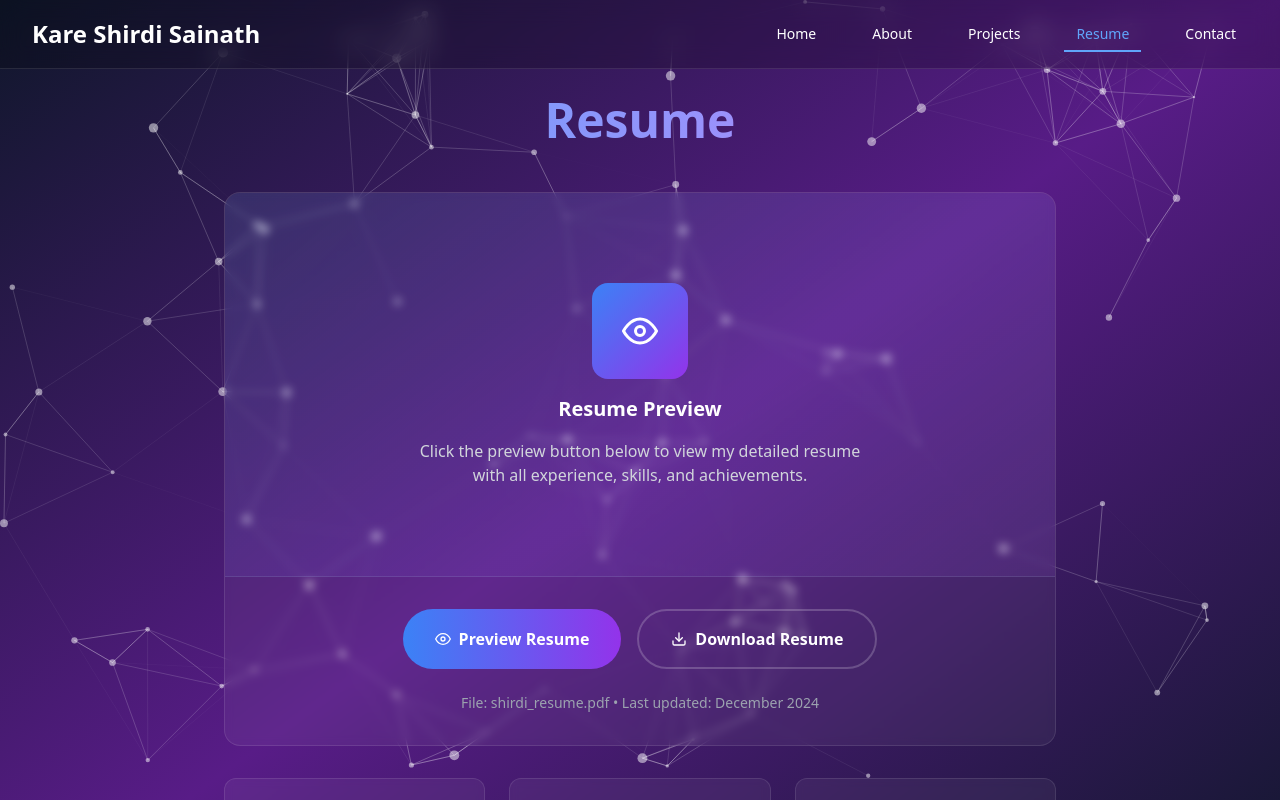
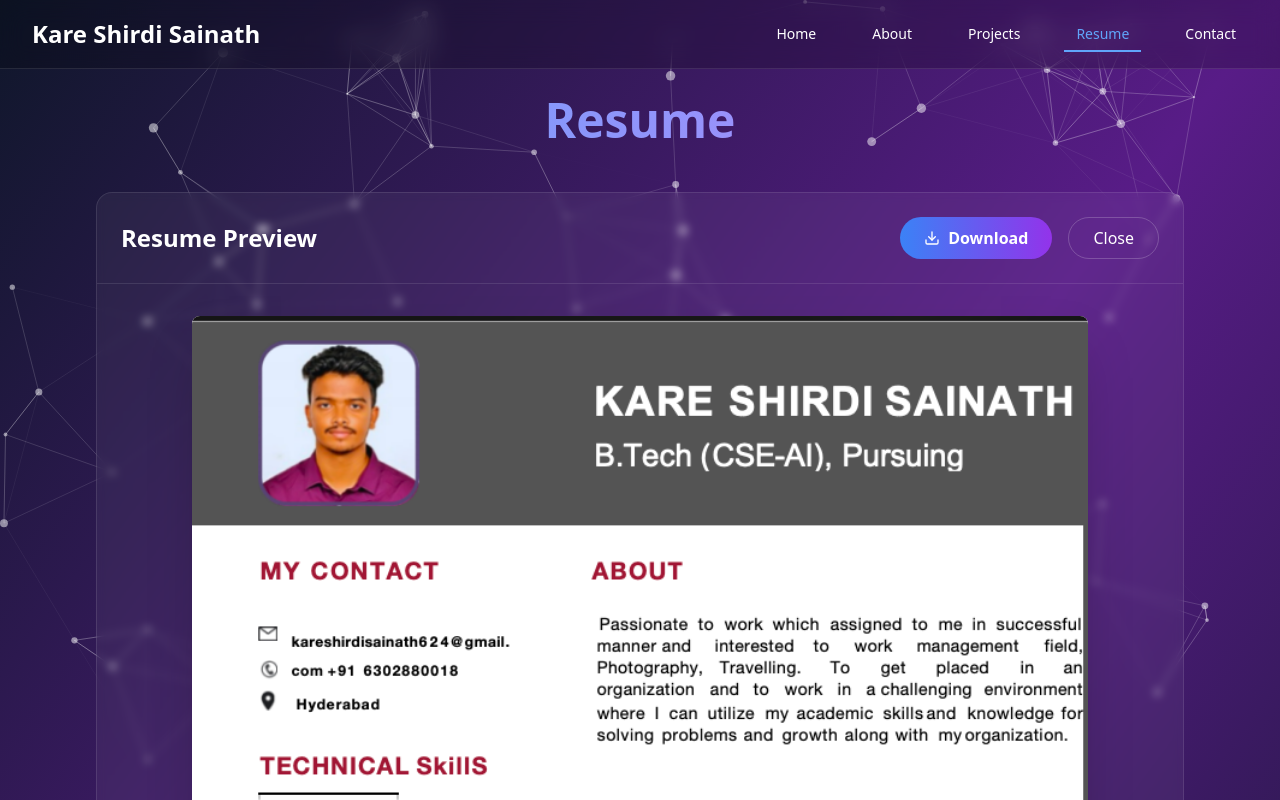
Before and after one commit to shirdikare/kare-sainath-portfolio-vibe, a React (Vite) app: page /resume in a window 1280 px wide. Both pictures are taken after a click on the button "Preview Resume". Shown: the top 800 px of the page. Built offline with nearby package versions, Linux system fonts and the light colour scheme.

Commit message:
Refactor: Implement resume download and preview
Implement resume download functionality and a preview area within the resume page.

```diff
--- a/src/pages/Resume.tsx
+++ b/src/pages/Resume.tsx
@@ -1,17 +1,27 @@
 
 import { motion } from "framer-motion";
-import { FiDownload, FiEye } from "react-icons/fi";
+import { FiDownload, FiEye, FiMail, FiPhone, FiMapPin } from "react-icons/fi";
+import { useState } from "react";
 
 const Resume = () => {
+  const [showPreview, setShowPreview] = useState(false);
+
   const handleDownload = () => {
-    // In a real application, this would download the actual resume file
-    console.log("Downloading resume...");
-    // You would implement the actual download functionality here
+    // Create a link to download the resume
+    const link = document.createElement('a');
+    link.href = '/lovable-uploads/df354ef8-b008-4861-93e3-c75dd5c8d101.png';
+    link.download = 'KARE_SHIRDI_SAINATH_Resume.pdf';
+    document.body.appendChild(link);
+    link.click();
+    document.body.removeChild(link);
   };
 
   const handlePreview = () => {
-    // In a real application, this would open the resume in a new tab or modal
-    console.log("Opening resume preview...");
+    setShowPreview(true);
+  };
+
+  const handleClosePreview = () => {
+    setShowPreview(false);
   };
 
   return (
@@ -22,7 +32,7 @@ const Resume = () => {
       transition={{ duration: 0.5 }}
       className="min-h-screen pt-24 pb-12 relative z-10"
     >
-      <div className="max-w-4xl mx-auto px-4 sm:px-6 lg:px-8">
+      <div className="max-w-6xl mx-auto px-4 sm:px-6 lg:px-8">
         <motion.h1
           initial={{ y: 50, opacity: 0 }}
           animate={{ y: 0, opacity: 1 }}
@@ -32,11 +42,14 @@ const Resume = () => {
           Resume
         </motion.h1>
 
+        {!showPreview ? (
+          <>
+            {/* Resume Preview Card */}
             <motion.div
               initial={{ y: 50, opacity: 0 }}
               animate={{ y: 0, opacity: 1 }}
               transition={{ delay: 0.4, duration: 0.8 }}
-          className="bg-white/5 backdrop-blur-sm rounded-2xl border border-white/10 overflow-hidden"
+              className="bg-white/5 backdrop-blur-sm rounded-2xl border border-white/10 overflow-hidden mb-8"
             >
               {/* Resume Preview Area */}
               <div className="h-96 bg-gradient-to-br from-blue-500/10 to-purple-500/10 flex items-center justify-center border-b border-white/10">
@@ -44,10 +57,10 @@ const Resume = () => {
                   <div className="w-24 h-24 bg-gradient-to-br from-blue-500 to-purple-600 rounded-2xl flex items-center justify-center mx-auto">
                     <FiEye size={36} className="text-white" />
                   </div>
-              <h3 className="text-xl font-semibold text-white">Resume Preview</h3>
+                  <h3 className="text-xl font-semibold text-white">KARE SHIRDI SAINATH</h3>
                   <p className="text-gray-300 max-w-md">
-                Click the preview button below to view my detailed resume with all experience,
-                skills, and achievements.
+                    B.Tech (CSE-AI) Student with expertise in Java, React.js, and AI technologies.
+                    Click preview to view my complete resume.
                   </p>
                 </div>
               </div>
@@ -77,26 +90,26 @@ const Resume = () => {
                 </div>
 
                 <p className="text-center text-gray-400 mt-6 text-sm">
-              File: shirdi_resume.pdf • Last updated: December 2024
+                  File: KARE_SHIRDI_SAINATH_Resume.pdf • Last updated: December 2024
                 </p>
               </div>
             </motion.div>
 
-        {/* Quick Info */}
+            {/* Quick Stats */}
             <motion.div
               initial={{ y: 50, opacity: 0 }}
               animate={{ y: 0, opacity: 1 }}
               transition={{ delay: 0.6, duration: 0.8 }}
-          className="mt-8 grid md:grid-cols-3 gap-6"
+              className="grid md:grid-cols-3 gap-6"
             >
               <div className="bg-white/5 backdrop-blur-sm rounded-xl p-6 border border-white/10 text-center">
-            <div className="text-2xl font-bold text-blue-400 mb-2">4+</div>
-            <div className="text-sm text-gray-300">Years of Study</div>
+                <div className="text-2xl font-bold text-blue-400 mb-2">B.Tech</div>
+                <div className="text-sm text-gray-300">CSE-AI Pursuing</div>
               </div>
 
               <div className="bg-white/5 backdrop-blur-sm rounded-xl p-6 border border-white/10 text-center">
-            <div className="text-2xl font-bold text-purple-400 mb-2">10+</div>
-            <div className="text-sm text-gray-300">Technologies</div>
+                <div className="text-2xl font-bold text-purple-400 mb-2">5+</div>
+                <div className="text-sm text-gray-300">Technical Skills</div>
               </div>
 
               <div className="bg-white/5 backdrop-blur-sm rounded-xl p-6 border border-white/10 text-center">
@@ -104,6 +117,51 @@ const Resume = () => {
                 <div className="text-sm text-gray-300">Major Projects</div>
               </div>
             </motion.div>
+          </>
+        ) : (
+          /* Full Resume Preview */
+          <motion.div
+            initial={{ opacity: 0, scale: 0.9 }}
+            animate={{ opacity: 1, scale: 1 }}
+            transition={{ duration: 0.5 }}
+            className="bg-white/5 backdrop-blur-sm rounded-2xl border border-white/10 overflow-hidden"
+          >
+            {/* Header */}
+            <div className="p-6 border-b border-white/10 flex justify-between items-center">
+              <h2 className="text-2xl font-bold text-white">Resume Preview</h2>
+              <div className="flex gap-4">
+                <motion.button
+                  whileHover={{ scale: 1.05 }}
+                  whileTap={{ scale: 0.95 }}
+                  onClick={handleDownload}
+                  className="inline-flex items-center justify-center px-6 py-2 bg-gradient-to-r from-blue-500 to-purple-600 text-white font-semibold rounded-full hover:from-blue-600 hover:to-purple-700 transition-all duration-300"
+                >
+                  <FiDownload className="mr-2" />
+                  Download
+                </motion.button>
+                <motion.button
+                  whileHover={{ scale: 1.05 }}
+                  whileTap={{ scale: 0.95 }}
+                  onClick={handleClosePreview}
+                  className="px-6 py-2 border border-white/20 text-white rounded-full hover:bg-white/10 transition-all duration-300"
+                >
+                  Close
+                </motion.button>
+              </div>
+            </div>
+
+            {/* Resume Content */}
+            <div className="p-8">
+              <div className="max-w-4xl mx-auto bg-white rounded-lg shadow-2xl overflow-hidden">
+                <img
+                  src="/lovable-uploads/df354ef8-b008-4861-93e3-c75dd5c8d101.png"
+                  alt="KARE SHIRDI SAINATH Resume"
+                  className="w-full h-auto"
+                />
+              </div>
+            </div>
+          </motion.div>
+        )}
       </div>
     </motion.div>
   );
```
Also changed, not shown: public/lovable-uploads/df354ef8-b008-4861-93e3-c75dd5c8d101.png (added). Lines whose indentation alone changed are shown as unchanged.
